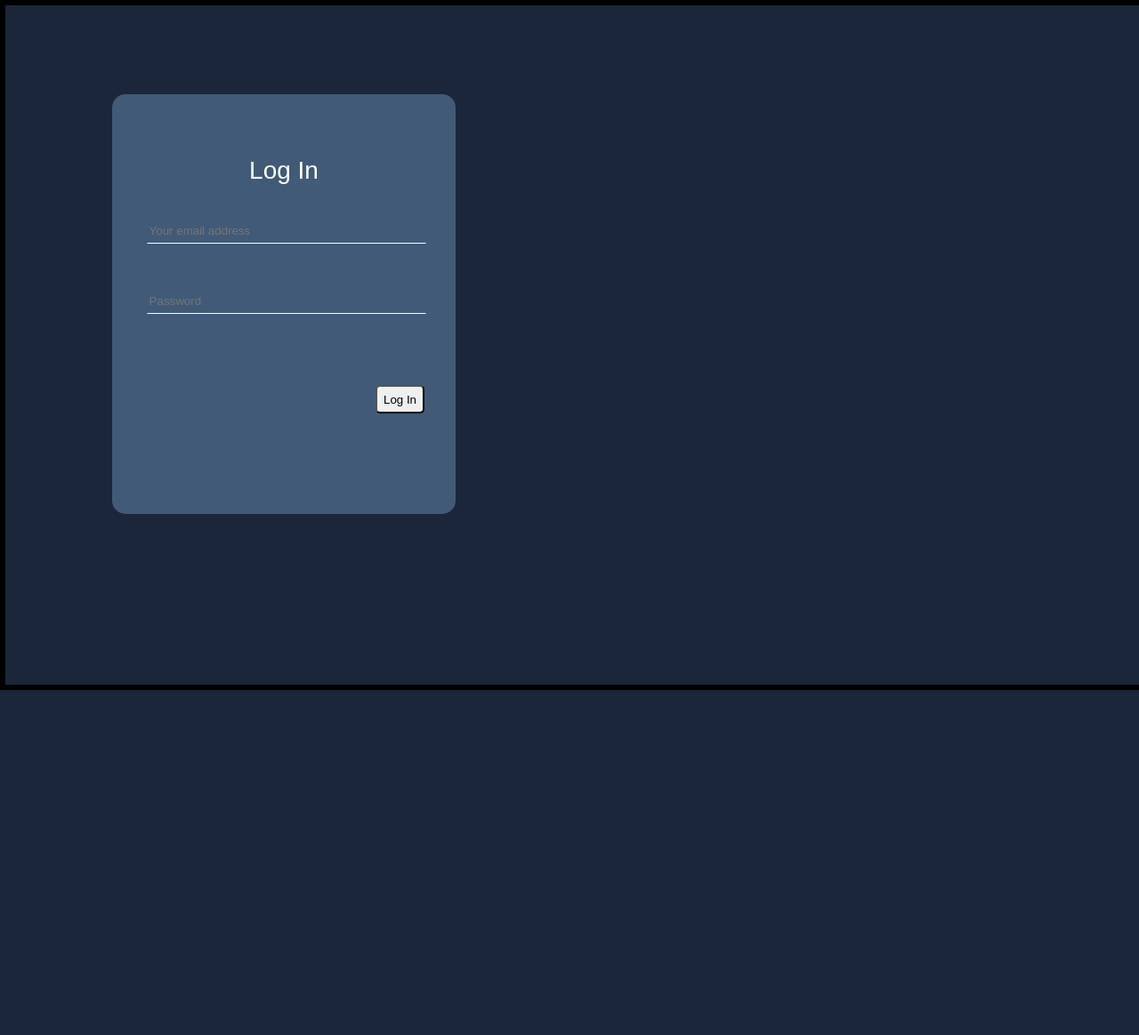
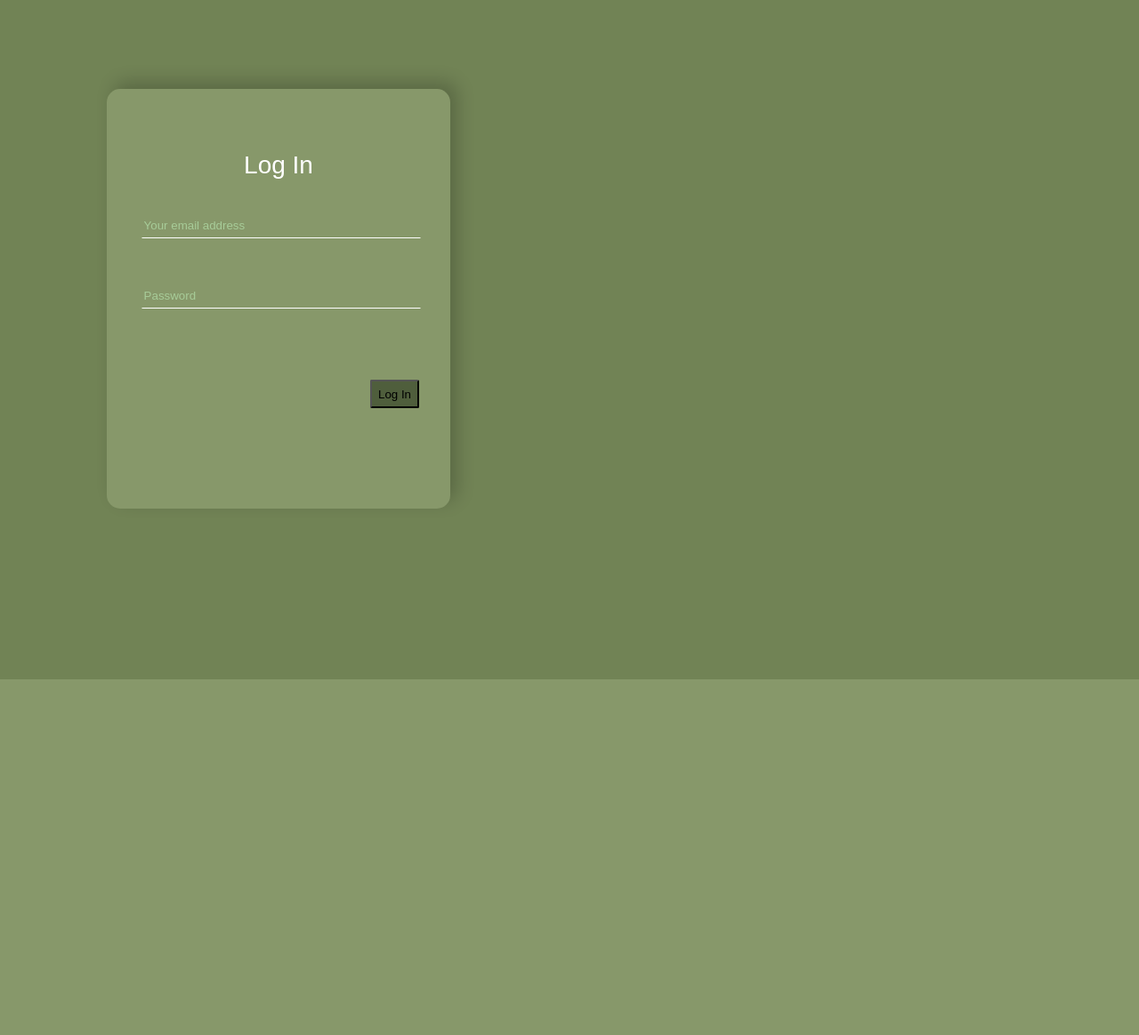
Before and after one commit to JoyDev941/custom-cloud-storage, a Python web app: template templates/index.html in a window 1280 px wide. Shown: the whole page at 89% size. Before the commit the page ends 776 px from the top, so only its background shows below. Run offline with Jinja, Linux system fonts and the light colour scheme; the template is opened without the code that fills it, so the values that code supplies are empty.

Commit message:
built test folders, to test requests and different components of backend, updated css, updated colour scheme, updated main to be able to find and register usernmae and password with postgress database. used os library to create folders, and read items in folder to return as a json file.

```diff
--- a/templates/css/index.css
+++ b/templates/css/index.css
@@ -1,7 +1,7 @@
 body{
     margin: 0px;
     padding: 0px;
-    background-color: #1B263B;
+    background-color: #718355;
 }
 
 .upper_section{
@@ -10,7 +10,6 @@ body{
 
     display: flex;
 
-    border: 6px solid black;
 }
 
 .card {
@@ -21,7 +20,8 @@ body{
     display: flex;
     flex-direction: column;
 
-    background-color: #415A77;
+    background-color: #87986A;
+    box-shadow: 8px -8px 20px rgba(0, 0, 0, 0.2);
     border-radius: 15px
 }
 
@@ -38,9 +38,8 @@ body{
     margin-left: 10%;
     height: 25px;
     width: 80%;
-    background-color: #415A77;
-    color: lightgray;
-    border: 1px solid #415A77;
+    background-color: #87986A;
+    border: 1px solid #87986A;
     border-bottom: 1px solid white;
     outline: none;
     transition: border-color 0.3s ease;
@@ -51,9 +50,8 @@ body{
     margin-left: 10%;
     height: 25px;
     width: 80%;
-    background-color: #415A77;
-    color: lightgray;
-    border: 1px solid #415A77;
+    background-color: #87986A;
+    border: 1px solid #87986A;
     border-bottom: 1px solid white;
     outline: none;
     transition: border-color 0.3s ease;
@@ -65,10 +63,23 @@ button{
     margin-right: 35px;
     height: 32px;
     width: 55px;
-    border-radius: 5px;
+    border-color: 0px solid white;
+    background-color: #4f5e3c;
+    border-radius: 2px;
+}
+
+input::placeholder{
+    color: rgba(200, 255, 200, 0.5);
 }
 
 input:focus{
-    border: 1px solid #415A77;
-    border-bottom: 1px solid red;
+    border: 1px solid #87986A;
+    border-bottom: 1px solid #2dd4bf;
 }
+
+.footer{
+    height: 400px;
+    width: 100%;
+    /*background-color: #5f6f49;*/
+    background-color: #87986A;
+}
--- a/templates/index.html
+++ b/templates/index.html
@@ -15,7 +15,11 @@
     </div>
   </div>
 
-  <script src="./script/auth.js"></script>
+  <div class="footer">
+
+  </div>
+
+  <script src="script/auth.js"></script>
 
 </body>
 </html>
--- a/templates/script/auth.js
+++ b/templates/script/auth.js
@@ -19,7 +19,7 @@ function sendData(){
         console.log("Server response: ", result);
 
         if(result.status === "pass"){
-            window.location.href = "home.html";
+            window.location.href = "activity.html";
         }else{
             alert("login failed");
         }
```
Also changed, not shown: Tests/RegistrationTest.py (added, +11 -0 lines), main.py (+73 -29 lines), templates/activity.html (added, +16 -0 lines), templates/css/activity.css (added, +33 -0 lines), templates/css/home.css (deleted, +0 -20 lines), templates/home.html (deleted, +0 -20 lines), Tests/AuthenticationTest.py (added), Tests/DatabaseTest.py (added), Tests/DownloadTest.py (added), Tests/UploadTest.py (added), root/admin/pass.txt (added).
